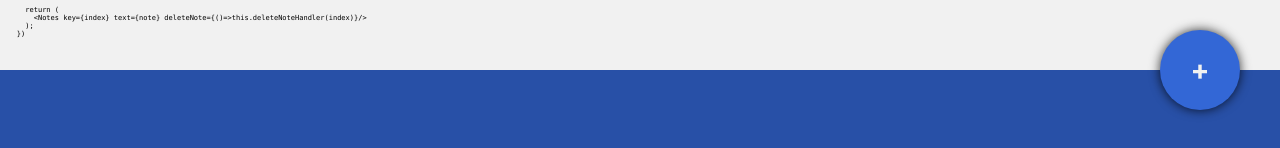
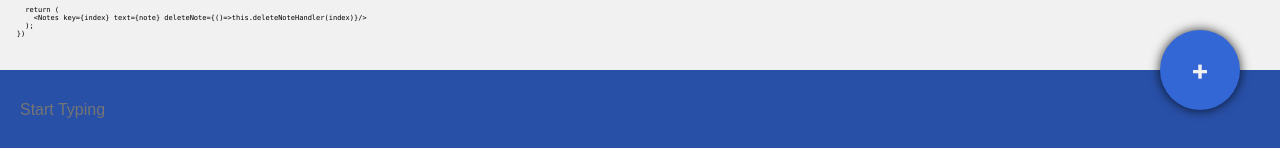
Before and after one commit to uttam-akarapu/React-Todo, a React (Create React App) app: page / in a window 1280 px wide. Shown: the part 650-798 px from the top of the page. Built offline with nearby package versions, Linux system fonts and the light colour scheme.

Commit message:
react toto app

```diff
--- a/src/App.js
+++ b/src/App.js
@@ -84,6 +84,7 @@ class App extends Component {
         className="textInput"
         onChange={e=>this.updateText(e)}
         onKeyPress={this.handleKeyPress}
+	placeholder="Start Typing "
         />
 
 
--- a/src/components/Notes/Notes.js
+++ b/src/components/Notes/Notes.js
@@ -12,7 +12,7 @@ class Notes extends Component {
     render() {
         return (
             <div className="note" onClick={this.props.deleteNote}>
-                {this.props.text}
+                {this.props.text} - <span><i>Click to delete this entry</i></span>
             </div>
         );
     }
```
